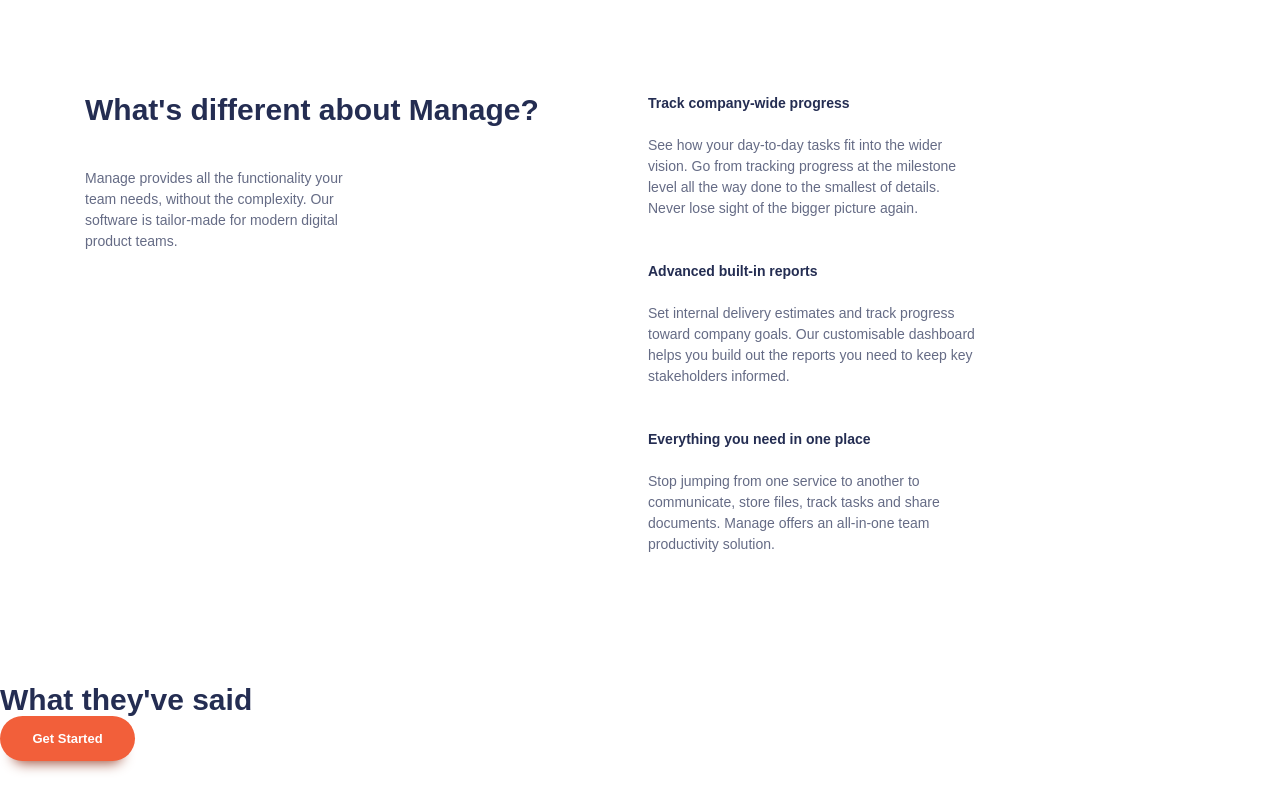
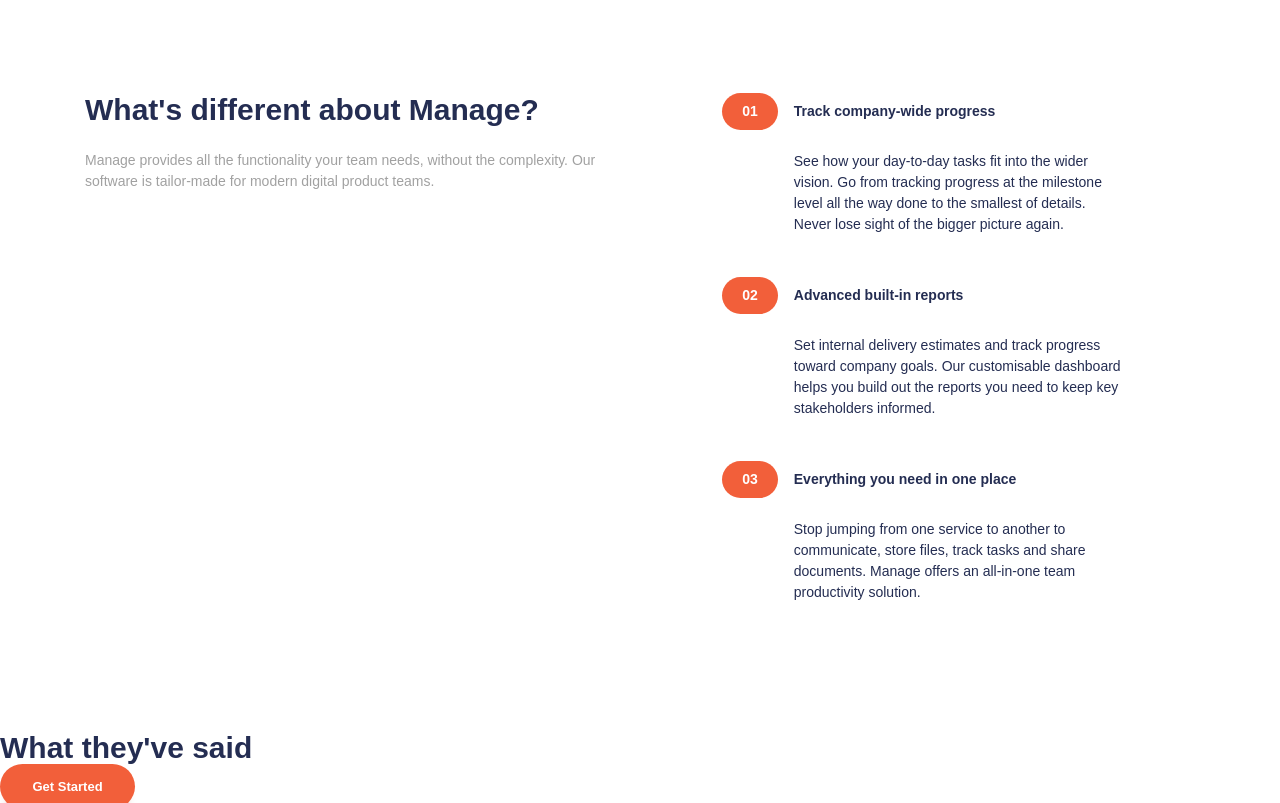
Before and after one commit to Mohammed-Lashein/manage-landing-page, a website built with Vite: page index.html in a window 1280 px wide. Shown: the part 688-1491 px from the top of the page. Built offline with nearby package versions, Linux system fonts and the light colour scheme; a web font is replaced by a local one.

Commit message:
finished styling the numbered items list

```diff
--- a/index.html
+++ b/index.html
@@ -66,11 +66,11 @@
     <section class="padding-block-700">
       <div class="container">
         <div class="even-columns">
-          <div class="flow">
+          <div class="flow margin-bottom-700" style="--flow-spacer: 1.5rem">
             <h2 class="fs-secondary-heading fw-bold">
               What's different about Manage?
             </h2>
-            <p>
+            <p class="numbered-items__description">
               Manage provides all the functionality your team needs, without
               the complexity. Our software is tailor-made for modern digital
               product teams.
@@ -86,8 +86,8 @@
       --flow-spacer a value here in each div .  -->
               <li>
                 <div class="flow" style="--flow-spacer: 1.5em">
-                  <h3 class="fs-600 fw-bold">Track company-wide progress</h3>
-                  <p data-width="wide">
+                  <h3 class="numbered-items__title | fs-600 fw-bold">Track company-wide progress</h3>
+                  <p class="numbered-items__body" data-width="wide">
                     See how your day-to-day tasks fit into the wider vision. Go from
                     tracking progress at the milestone level all the way done to the
                     smallest of details. Never lose sight of the bigger picture again.
@@ -96,10 +96,10 @@
               </li>
               <li>
                 <div class="flow" style="--flow-spacer: 1.5em">
-                  <h3 class="fs-600 fw-bold">
+                  <h3 class="numbered-items__title | fs-600 fw-bold">
                     Advanced built-in reports
                   </h3>
-                  <p data-width="wide">
+                  <p class="numbered-items__body" data-width="wide">
                     Set internal delivery estimates and track progress toward company
                     goals. Our customisable dashboard helps you build out the reports
                     you need to keep key stakeholders informed.
@@ -109,10 +109,10 @@
               </li>
               <li>
                 <div class="flow" style="--flow-spacer: 1.5em">
-                  <h3 class="fs-600 fw-bold">
+                  <h3 class="numbered-items__title | fs-600 fw-bold">
                     Everything you need in one place
                   </h3>
-                  <p data-width="wide">
+                  <p class="numbered-items__body" data-width="wide">
                     Stop jumping from one service to another to communicate, store files,
                     track tasks and share documents. Manage offers an all-in-one team
                     productivity solution.
--- a/style.css
+++ b/style.css
@@ -3,6 +3,7 @@
   --clr-accent-400: hsl(12, 88%, 59%);
   --clr-accent-300: hsl(12, 88%, 75%);
   --clr-accent-100: hsl(0, 0%, 100%);
+  --clr-accent-200: hsl(13, 100%, 96%);
 
   --clr-primary-400: hsl(228, 39%, 23%);
 
@@ -142,7 +143,9 @@ picture {
 .padding-block-700 {
   padding-block: var(--size-700);
 }
-
+.margin-bottom-700 {
+  margin-block-end: var(--size-700);
+}
 /* general styling */
 body {
   font-size: var(--fs-body);
@@ -197,6 +200,7 @@ p[data-width='wide'] {
 .btn[data-type='inverted']:hover {
   color: var(--clr-accent-300);
 }
+
 .btn[data-shadow='none'] {
   box-shadow: none;
 }
@@ -416,6 +420,79 @@ footer input {
 
 }
 
+/* numbered items */
+.numbered-items {
+  counter-reset: count;
+}
+
+.numbered-items li {
+  counter-increment: count;
+  width: fit-content;
+  margin-inline: auto;
+  /* The use of the above two properties is that before
+  the break point where the page gets the two columns
+  layout , we want the numbered list to be aligned to
+   the middle instead of being aligned to the left . */
+}
+
+.numbered-items div::before {
+  content: '0' counter(count);
+  color: var(--clr-accent-100);
+  background-color: var(--clr-accent-400);
+  padding: var(--size-200) var(--size-500);
+  border-radius: 100vw;
+  font-weight: var(--fw-bold);
+}
+
+.numbered-items div {
+  display: grid;
+  position: relative;
+  grid-template-columns: min-content 1fr;
+  align-items: center;
+  column-gap: var(--size-400);
+  /*1rem*/
+}
+
+.numbered-items__body {
+  grid-column: 1 / -1;
+  /* The -1 value means that counting will
+  start from the end edge of the container .  */
+}
+
+@media screen and (min-width: 30em) {
+  .numbered-items__body {
+    grid-column: 2 / -1;
+  }
+}
+
+@media screen and (max-width: 30em) {
+
+  .numbered-items__title::before {
+    content: '';
+    position: absolute;
+    z-index: -1;
+    inset: 0;
+    grid-row: 1 / 2;
+    border-radius: 100vw;
+    background-color: var(--clr-accent-200);
+  }
+
+}
+p.numbered-items__description {
+  text-align: center;
+  margin-inline: auto;
+  max-width: 50vw;
+  color: var(--clr-neutral-100);
+}
+@media screen and (min-width: 50em) {
+  p.numbered-items__description {
+    text-align: left;
+  }
+}
+
+.numbered-items__title {
+  color: var(--clr-primary-400);
+}
 
 /* utility classes */
 .text-primary-400 {
@@ -582,7 +659,8 @@ are the ones which will change on media query .  */
     grid-area: social-links;
     display: flex;
     flex-direction: column-reverse;
-    gap: var(--size-700); /*3rem*/
+    gap: var(--size-700);
+    /*3rem*/
 
   }
 
```
